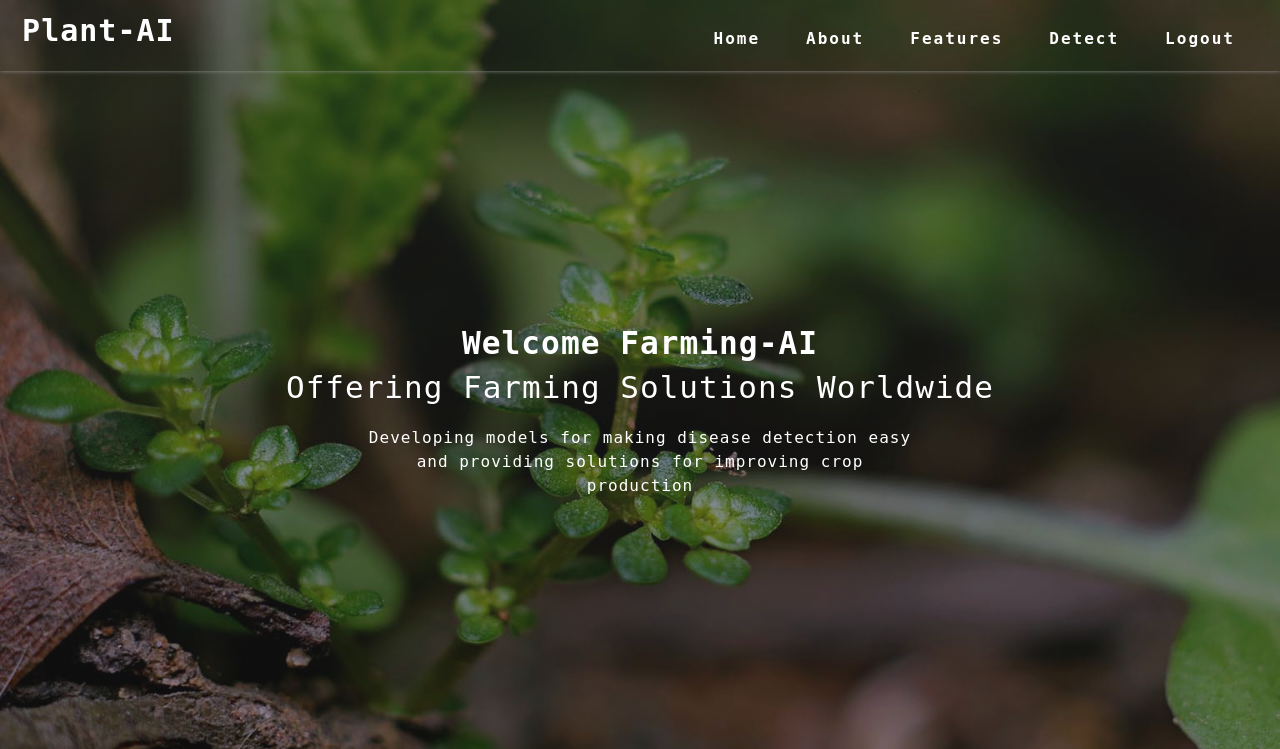
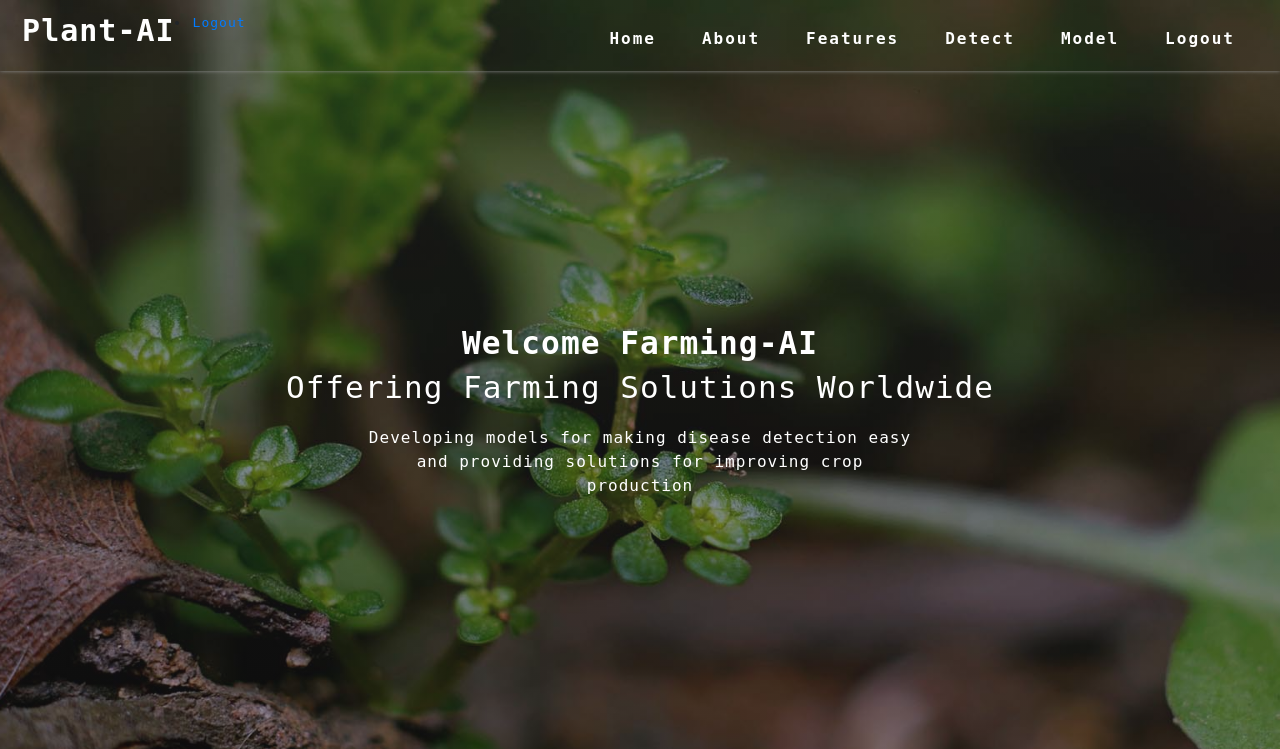
Before and after one commit to ottojoash/Farming-plant-AI, a Flask app: page /predict in a window 1280 px wide. Shown: the top 749 px of the page. Run offline with Flask 3, Linux system fonts and the light colour scheme; some libraries are stand-ins or nearby versions.

Commit message:
versions

```diff
--- a/Flask/templates/index.html
+++ b/Flask/templates/index.html
@@ -40,6 +40,21 @@
     <li><a href="#about">About</a></li>
     <li><a href="#features">Features</a></li>
     <li><a href="#test">Detect</a></li>
+    <!-- Model Dropdown Start -->
+    <li>
+      <!-- This is the Model menu item that will show dropdown on hover/click -->
+      <label for="drop-1" class="toggle">Model +</label>
+      <a href="#">Model</a>
+      <input type="checkbox" id="drop-1"/>
+      <ul>
+        <li><a href="#Farm-1">Farm-1</a></li>
+        <li><a href="#Farm-2">Farm-2</a></li>
+        <li><a href="#Farm-3">Farm-3</a></li>
+      </ul>
+        </li>
+        <!-- Model Dropdown End -->
+        <li><a href="#" onclick="document.getElementById('logout-form').submit();">Logout</a></li>
+      </ul>
       <form action="/logout" method="post" id="logout-form" style="display: none;">
         <input type="hidden" name="csrf_token" value="{{ csrf_token }}"/>
       </form>
```
Lines whose indentation alone changed are shown as unchanged.
